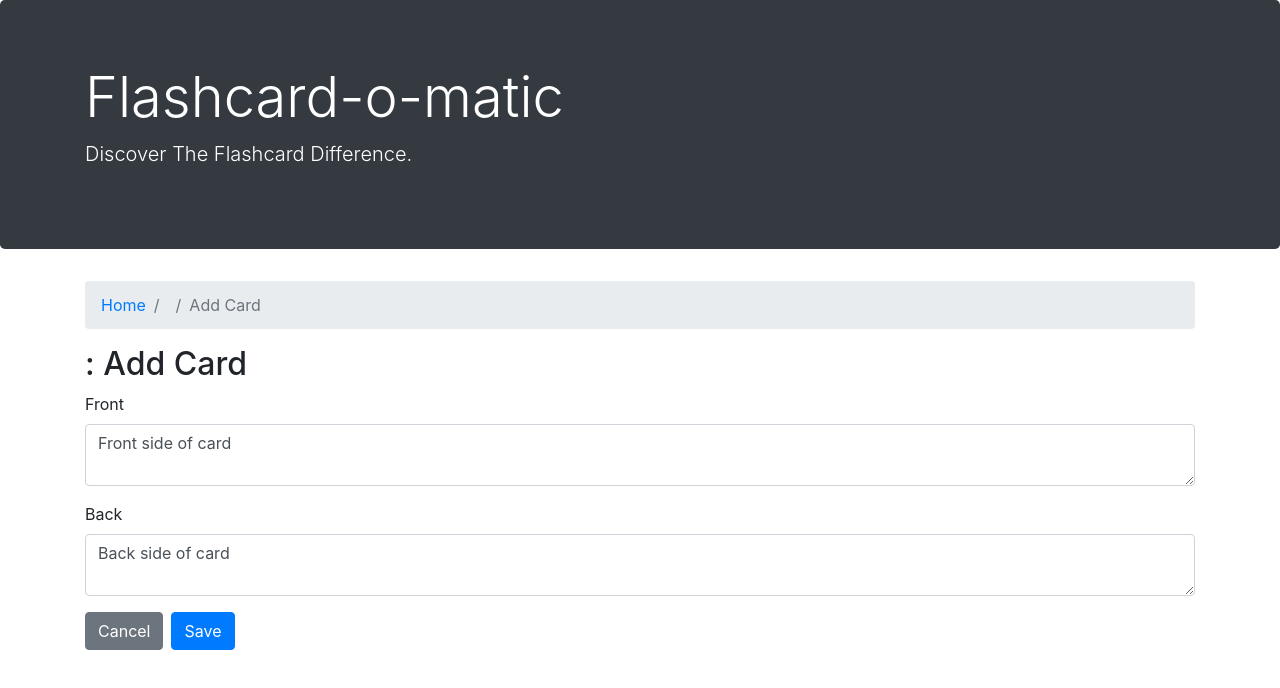
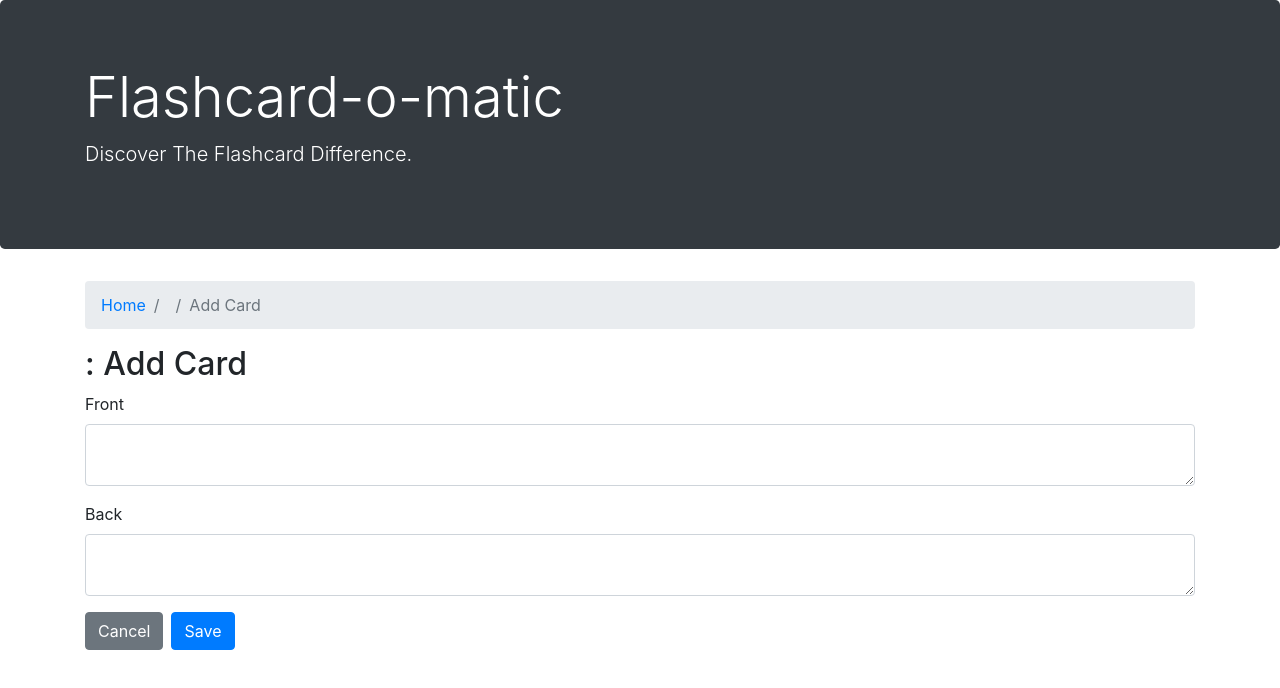
Before and after one commit to AshleyBlueRamsey/Flashcard-App-Capstone, a React (Create React App) app: page /decks/1/cards/new in a window 1280 px wide. Shown: the top 688 px of the page. Built offline with nearby package versions, Linux system fonts and the light colour scheme; no server answers; a web font is replaced by a local one.

Commit message:
Changed field info to undefined.

```diff
--- a/src/Layout/AddCard.js
+++ b/src/Layout/AddCard.js
@@ -9,8 +9,8 @@ import CardForm from "./CardForm";
 function AddCard(){
 const [deck, setDeck] = useState({});
 const [card, setCard] = useState({
-    front: "Front side of card",
-    back: "Back side of card" });
+    front: "",
+    back: "" });
 const [front, setFront] = useState("");
 const [back, setBack] = useState("");
 const history=useHistory();
```
